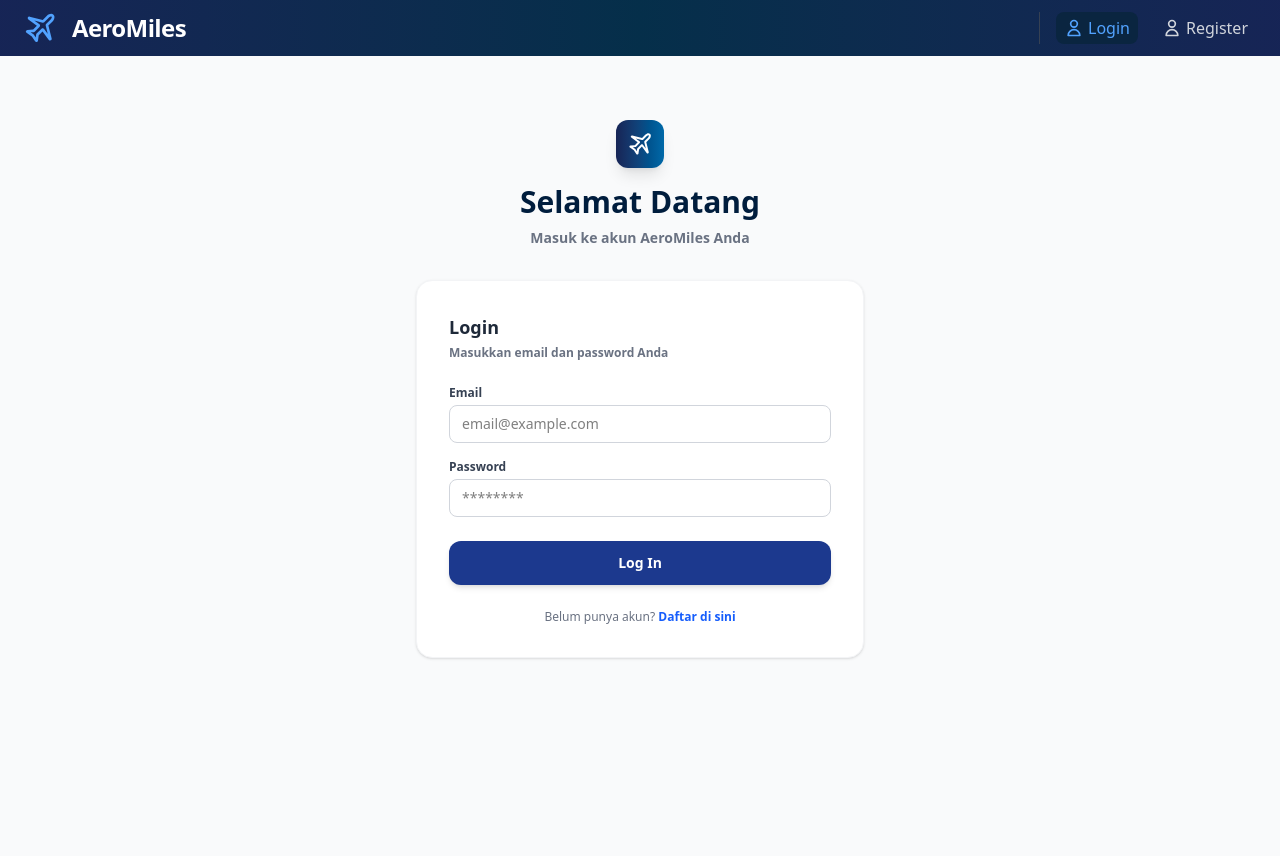
After one commit to basdat-E6/aeromiles, a Django app: page /login/ in a window 1280 px wide. The commit adds this page. Run offline with Django 5.2, Linux system fonts and the light colour scheme; some libraries are stand-ins or nearby versions.

Commit message:
menambahkan halaman login

```diff
--- /dev/null
+++ b/main/templates/login.html
@@ -0,0 +1,59 @@
+{% extends 'base.html' %}
+{% load static %}
+
+{% block content %}
+<div class="min-h-screen bg-gray-50 flex flex-col justify-start items-center pt-16 px-4 sm:px-6 lg:px-8">
+
+    <div class="text-center mb-8">
+         <div class="bg-linear-to-r from-blue-950 to-sky-700 text-white w-12 h-12 rounded-xl flex items-center justify-center mx-auto mb-4 shadow-lg">
+            <svg class="h-6 w-6 fill-current" viewBox="0 0 24 24">
+                <path d="M18.8286 1.72758C19.618 1.37176 21.0449 0.981099 22.1457 2.08172C23.2466 3.18244 22.8558 4.60949 22.5 5.39885C22.2409 5.97353 21.8851 6.58498 21.4343 7.03586L18.3035 10.1667L20.75 19.9527C21.0686 21.2273 19.4017 22.0136 18.6208 20.957L13.9001 14.5701L11.0678 17.4024L10.4818 21.504C10.326 22.5944 8.90642 22.9164 8.29541 21.9999L5.86325 18.3517L1.89476 15.6042C0.960857 14.9577 1.36456 13.4958 2.49799 13.4203L6.85509 13.1298L9.65741 10.3275L3.27054 5.60674C2.21395 4.82579 3.00021 3.1589 4.27485 3.47756L14.0608 5.92406L17.1916 2.7933C17.6424 2.34244 18.254 1.98663 18.8286 1.72758ZM18.5828 4.23053L15.1548 7.65856C14.8567 7.95662 14.4241 8.07643 14.0152 7.9742L7.70352 6.39628L11.5932 9.27129C12.1832 9.70735 12.2473 10.5661 11.7285 11.0848L8.05676 14.7566C7.85123 14.9621 7.57808 15.086 7.28807 15.1054L4.91621 15.2635L7.31557 16.9246L8.79804 19.1483L9.12556 16.8556C9.16228 16.5986 9.28139 16.3604 9.46498 16.1768L13.1427 12.499C13.6615 11.9803 14.5202 12.0443 14.9562 12.6343L17.8312 16.524L16.2533 10.2123C16.1511 9.80342 16.2709 9.37083 16.569 9.07277L19.997 5.64474C20.0811 5.54456 20.4407 5.10051 20.6767 4.57691C20.9648 3.93787 20.8835 3.64788 20.7316 3.49604C20.5796 3.34411 20.2895 3.26286 19.6505 3.5509C19.127 3.78691 18.683 4.14648 18.5828 4.23053Z" />
+            </svg>
+        </div>
+        <h2 class="text-3xl font-bold text-[#001d3d]">Selamat Datang</h2>
+        <p class="text-gray-500 mt-2 text-sm font-semibold">Masuk ke akun AeroMiles Anda</p>
+    </div>
+
+    <div class="bg-white p-8 rounded-2xl shadow-sm border border-gray-100 w-full max-w-md">
+        <h3 class="text-lg font-bold text-gray-800 mb-1">Login</h3>
+        <p class="text-xs text-gray-500 mb-6 font-semibold">Masukkan email dan password Anda</p>
+
+        {% if messages %}
+            {% for message in messages %}
+                <div class="bg-red-100 text-red-700 p-3 rounded-lg mb-4 text-xs font-bold text-center">
+                    {{ message }}
+                </div>
+            {% endfor %}
+        {% endif %}
+
+        <form action="" method="POST">
+            {% csrf_token %}
+
+            <div class="space-y-4 mb-6">
+                <div>
+                    <label class="block text-xs font-bold text-gray-700 mb-1">Email</label>
+                    <input type="email" name="email" placeholder="email@example.com" required
+                           class="w-full border border-gray-300 rounded-lg px-3 py-2 text-sm focus:ring-2 focus:ring-blue-500 focus:border-blue-500 outline-none transition">
+                </div>
+
+                <div>
+                    <label class="block text-xs font-bold text-gray-700 mb-1">Password</label>
+                    <input type="password" name="password" placeholder="********" required
+                           class="w-full border border-gray-300 rounded-lg px-3 py-2 text-sm focus:ring-2 focus:ring-blue-500 focus:border-blue-500 outline-none transition">
+                </div>
+            </div>
+
+            <button type="submit" class="w-full hover:bg-blue-950 bg-blue-900 text-white font-bold py-3 rounded-xl transition shadow-md text-sm">
+                Log In
+            </button>
+        </form>
+
+        <div class="mt-6 text-center">
+            <p class="text-xs text-gray-500">
+                Belum punya akun?
+                <a href="/register" class="text-blue-600 font-bold hover:underline">Daftar di sini</a>
+            </p>
+        </div>
+    </div>
+</div>
+{% endblock %}
--- a/main/templates/register.html
+++ b/main/templates/register.html
@@ -11,12 +11,12 @@
             </svg>
         </div>
         <h2 class="text-3xl font-bold text-[#001d3d]">Daftar Akun Baru</h2>
-        <p class="text-gray-500 text-bold mt-2 text-sm">Bergabung dengan program AeroMiles</p>
+        <p class="text-gray-500 font-semibold mt-2 text-sm">Bergabung dengan program AeroMiles</p>
     </div>
 
     <div class="bg-white p-8 rounded-2xl shadow-sm border border-gray-100 w-full max-w-2xl">
         <h3 class="text-lg font-bold text-gray-800 mb-1">Registrasi</h3>
-        <p class="text-xs text-gray-500 mb-6">Pilih peran dan lengkapi data Anda</p>
+        <p class="text-xs text-gray-500 mb-6 font-semibold">Pilih peran dan lengkapi data Anda</p>
 
         <form action="" method="POST" id="registerForm">
             {% csrf_token %}
@@ -119,7 +119,7 @@
                 </div>
             </div>
 
-            <button type="submit" class="w-full hover:bg-blue-900 bg-blue-700 text-white font-bold py-3 rounded-xl transition shadow-md">
+            <button type="submit" class="w-full hover:bg-blue-950 bg-blue-900 text-white font-bold py-3 rounded-xl transition shadow-md">
                 Daftar
             </button>
 
--- a/main/urls.py
+++ b/main/urls.py
@@ -1,9 +1,10 @@
 from django.urls import path
-from main.views import navbar, register
+from main.views import navbar, register, login
 
 app_name = 'main'
 
 urlpatterns = [
     path('', navbar, name='navbar'),
-    path('register/', register, name='register')
+    path('register/', register, name='register'),
+    path('login/', login, name='login'),
 ]
--- a/main/views.py
+++ b/main/views.py
@@ -5,3 +5,6 @@ def navbar(request):
 
 def register(request):
     return render(request, "register.html")
+
+def login(request):
+    return render(request, "login.html")
--- a/theme/static/css/dist/styles.css
+++ b/theme/static/css/dist/styles.css
@@ -7,13 +7,19 @@
     'Noto Color Emoji';
     --font-mono: ui-monospace, SFMono-Regular, Menlo, Monaco, Consolas, 'Liberation Mono', 'Courier New',
     monospace;
+    --color-red-100: oklch(93.6% 0.032 17.717);
     --color-red-500: oklch(63.7% 0.237 25.331);
+    --color-red-700: oklch(50.5% 0.213 27.518);
     --color-red-800: oklch(44.4% 0.177 26.899);
     --color-sky-700: oklch(50% 0.134 242.749);
+    --color-sky-900: oklch(39.1% 0.09 240.876);
     --color-sky-950: oklch(29.3% 0.066 243.157);
+    --color-blue-200: oklch(88.2% 0.059 254.128);
     --color-blue-400: oklch(70.7% 0.165 254.624);
     --color-blue-500: oklch(62.3% 0.214 259.815);
+    --color-blue-600: oklch(54.6% 0.245 262.881);
     --color-blue-700: oklch(48.8% 0.243 264.376);
+    --color-blue-800: oklch(42.4% 0.199 265.638);
     --color-blue-900: oklch(37.9% 0.146 265.522);
     --color-blue-950: oklch(28.2% 0.091 267.935);
     --color-gray-50: oklch(98.5% 0.002 247.839);
@@ -26,6 +32,7 @@
     --color-gray-800: oklch(27.8% 0.033 256.848);
     --color-white: #fff;
     --spacing: 0.25rem;
+    --container-md: 28rem;
     --container-2xl: 42rem;
     --text-xs: 0.75rem;
     --text-xs--line-height: calc(1 / 0.75);
@@ -38,7 +45,9 @@
     --text-3xl: 1.875rem;
     --text-3xl--line-height: calc(2.25 / 1.875);
     --font-weight-medium: 500;
+    --font-weight-semibold: 600;
     --font-weight-bold: 700;
+    --font-weight-extrabold: 800;
     --tracking-tight: -0.025em;
     --radius-lg: 0.5rem;
     --radius-xl: 0.75rem;
@@ -228,6 +237,9 @@
   .mt-2 {
     margin-top: calc(var(--spacing) * 2);
   }
+  .mt-6 {
+    margin-top: calc(var(--spacing) * 6);
+  }
   .mb-1 {
     margin-bottom: calc(var(--spacing) * 1);
   }
@@ -258,6 +270,9 @@
   .hidden {
     display: none;
   }
+  .table {
+    display: table;
+  }
   .h-4 {
     height: calc(var(--spacing) * 4);
   }
@@ -276,8 +291,14 @@
   .min-h-screen {
     min-height: 100vh;
   }
+  .w-1 {
+    width: calc(var(--spacing) * 1);
+  }
   .w-1\/3 {
     width: calc(1/3 * 100%);
+  }
+  .w-2 {
+    width: calc(var(--spacing) * 2);
   }
   .w-2\/3 {
     width: calc(2/3 * 100%);
@@ -303,8 +324,17 @@
   .max-w-2xl {
     max-width: var(--container-2xl);
   }
+  .max-w-md {
+    max-width: var(--container-md);
+  }
   .flex-1 {
     flex: 1;
+  }
+  .border-collapse {
+    border-collapse: collapse;
+  }
+  .resize {
+    resize: both;
   }
   .grid-cols-1 {
     grid-template-columns: repeat(1, minmax(0, 1fr));
@@ -320,6 +350,9 @@
   }
   .justify-center {
     justify-content: center;
+  }
+  .justify-start {
+    justify-content: flex-start;
   }
   .gap-1 {
     gap: calc(var(--spacing) * 1);
@@ -393,14 +426,35 @@
   .bg-\[\#0a2540\] {
     background-color: #0a2540;
   }
+  .bg-\[\#001d3d\] {
+    background-color: #001d3d;
+  }
+  .bg-blue-200 {
+    background-color: var(--color-blue-200);
+  }
+  .bg-blue-600 {
+    background-color: var(--color-blue-600);
+  }
   .bg-blue-700 {
     background-color: var(--color-blue-700);
+  }
+  .bg-blue-800 {
+    background-color: var(--color-blue-800);
+  }
+  .bg-blue-900 {
+    background-color: var(--color-blue-900);
   }
   .bg-gray-50 {
     background-color: var(--color-gray-50);
   }
   .bg-gray-100 {
     background-color: var(--color-gray-100);
+  }
+  .bg-red-100 {
+    background-color: var(--color-red-100);
+  }
+  .bg-sky-900 {
+    background-color: var(--color-sky-900);
   }
   .bg-white {
     background-color: var(--color-white);
@@ -435,6 +489,9 @@
   .p-1 {
     padding: calc(var(--spacing) * 1);
   }
+  .p-3 {
+    padding: calc(var(--spacing) * 3);
+  }
   .p-8 {
     padding: calc(var(--spacing) * 8);
   }
@@ -443,6 +500,9 @@
   }
   .px-3 {
     padding-inline: calc(var(--spacing) * 3);
+  }
+  .px-4 {
+    padding-inline: calc(var(--spacing) * 4);
   }
   .px-6 {
     padding-inline: calc(var(--spacing) * 6);
@@ -456,8 +516,23 @@
   .py-3 {
     padding-block: calc(var(--spacing) * 3);
   }
+  .py-4 {
+    padding-block: calc(var(--spacing) * 4);
+  }
+  .py-8 {
+    padding-block: calc(var(--spacing) * 8);
+  }
   .py-12 {
     padding-block: calc(var(--spacing) * 12);
+  }
+  .pt-8 {
+    padding-top: calc(var(--spacing) * 8);
+  }
+  .pt-12 {
+    padding-top: calc(var(--spacing) * 12);
+  }
+  .pt-16 {
+    padding-top: calc(var(--spacing) * 16);
   }
   .pl-4 {
     padding-left: calc(var(--spacing) * 4);
@@ -496,9 +571,17 @@
     --tw-font-weight: var(--font-weight-bold);
     font-weight: var(--font-weight-bold);
   }
+  .font-extrabold {
+    --tw-font-weight: var(--font-weight-extrabold);
+    font-weight: var(--font-weight-extrabold);
+  }
   .font-medium {
     --tw-font-weight: var(--font-weight-medium);
     font-weight: var(--font-weight-medium);
+  }
+  .font-semibold {
+    --tw-font-weight: var(--font-weight-semibold);
+    font-weight: var(--font-weight-semibold);
   }
   .tracking-tight {
     --tw-tracking: var(--tracking-tight);
@@ -509,6 +592,9 @@
   }
   .text-blue-400 {
     color: var(--color-blue-400);
+  }
+  .text-blue-600 {
+    color: var(--color-blue-600);
   }
   .text-gray-300 {
     color: var(--color-gray-300);
@@ -528,8 +614,14 @@
   .text-red-500 {
     color: var(--color-red-500);
   }
+  .text-red-700 {
+    color: var(--color-red-700);
+  }
   .text-white {
     color: var(--color-white);
+  }
+  .underline {
+    text-decoration-line: underline;
   }
   .shadow-lg {
     --tw-shadow: 0 10px 15px -3px var(--tw-shadow-color, rgb(0 0 0 / 0.1)), 0 4px 6px -4px var(--tw-shadow-color, rgb(0 0 0 / 0.1));
@@ -542,6 +634,10 @@
   .shadow-sm {
     --tw-shadow: 0 1px 3px 0 var(--tw-shadow-color, rgb(0 0 0 / 0.1)), 0 1px 2px -1px var(--tw-shadow-color, rgb(0 0 0 / 0.1));
     box-shadow: var(--tw-inset-shadow), var(--tw-inset-ring-shadow), var(--tw-ring-offset-shadow), var(--tw-ring-shadow), var(--tw-shadow);
+  }
+  .outline {
+    outline-style: var(--tw-outline-style);
+    outline-width: 1px;
   }
   .transition {
     transition-property: color, background-color, border-color, outline-color, text-decoration-color, fill, stroke, --tw-gradient-from, --tw-gradient-via, --tw-gradient-to, opacity, box-shadow, transform, translate, scale, rotate, filter, -webkit-backdrop-filter, backdrop-filter, display, content-visibility, overlay, pointer-events;
@@ -562,10 +658,31 @@
     --tw-outline-style: none;
     outline-style: none;
   }
+  .hover\:bg-\[\#001d3d\] {
+    &:hover {
+      @media (hover: hover) {
+        background-color: #001d3d;
+      }
+    }
+  }
+  .hover\:bg-\[\#\] {
+    &:hover {
+      @media (hover: hover) {
+        background-color: #;
+      }
+    }
+  }
   .hover\:bg-blue-900 {
     &:hover {
       @media (hover: hover) {
         background-color: var(--color-blue-900);
+      }
+    }
+  }
+  .hover\:bg-blue-950 {
+    &:hover {
+      @media (hover: hover) {
+        background-color: var(--color-blue-950);
       }
     }
   }
@@ -590,6 +707,13 @@
       }
     }
   }
+  .hover\:underline {
+    &:hover {
+      @media (hover: hover) {
+        text-decoration-line: underline;
+      }
+    }
+  }
   .focus\:border-blue-500 {
     &:focus {
       border-color: var(--color-blue-500);
@@ -606,6 +730,11 @@
       --tw-ring-color: var(--color-blue-500);
     }
   }
+  .sm\:px-6 {
+    @media (width >= 40rem) {
+      padding-inline: calc(var(--spacing) * 6);
+    }
+  }
   .md\:w-1\/2 {
     @media (width >= 48rem) {
       width: calc(1/2 * 100%);
@@ -619,6 +748,11 @@
   .md\:grid-cols-2 {
     @media (width >= 48rem) {
       grid-template-columns: repeat(2, minmax(0, 1fr));
+    }
+  }
+  .lg\:px-8 {
+    @media (width >= 64rem) {
+      padding-inline: calc(var(--spacing) * 8);
     }
   }
 }
@@ -756,6 +890,11 @@
   inherits: false;
   initial-value: 0 0 #0000;
 }
+@property --tw-outline-style {
+  syntax: "*";
+  inherits: false;
+  initial-value: solid;
+}
 @layer properties {
   @supports ((-webkit-hyphens: none) and (not (margin-trim: inline))) or ((-moz-orient: inline) and (not (color:rgb(from red r g b)))) {
     *, ::before, ::after, ::backdrop {
@@ -788,6 +927,7 @@
       --tw-ring-offset-width: 0px;
       --tw-ring-offset-color: #fff;
       --tw-ring-offset-shadow: 0 0 #0000;
+      --tw-outline-style: solid;
     }
   }
 }
```
